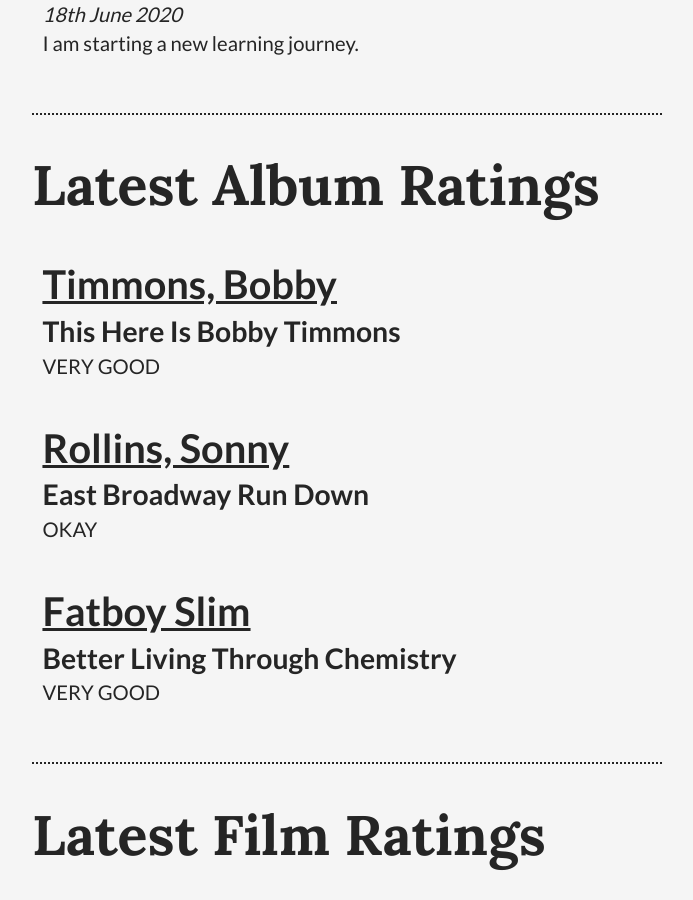
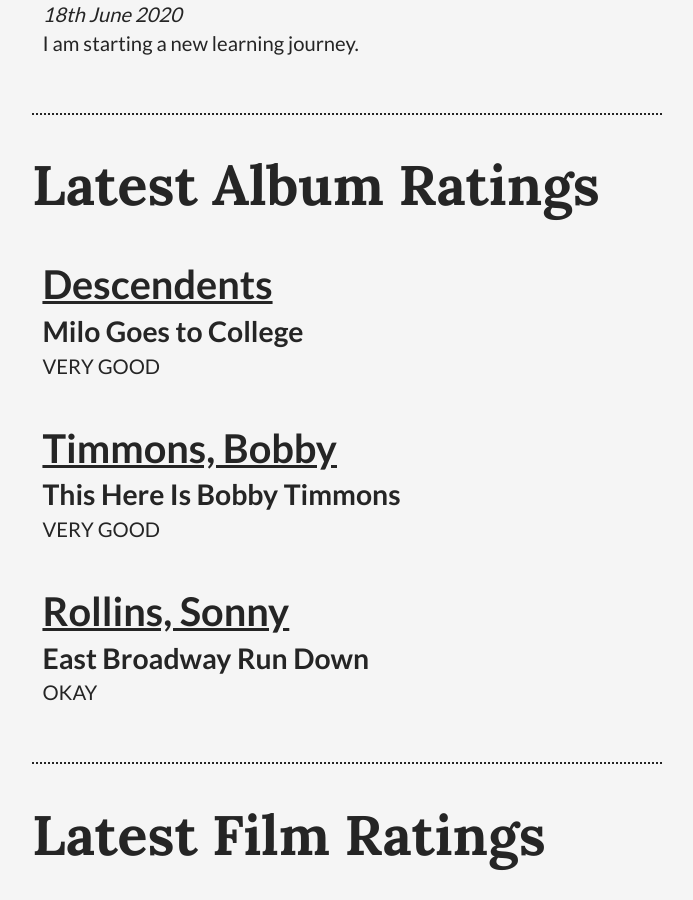
Before and after one commit to thomaswoodcock/thomaswoodcock.github.io, a Jekyll site: the page built from index.html, in a window 1280 px wide and 900 px high, scrolled down 690 px. Shown: the whole window, without its empty margins (293-986 px from the left). Built offline with Jekyll 4.4.1, drawn with Linux system fonts in a browser that asks for light colours.

Commit message:
Adds 'Milo Goes to College'

```diff
--- a/_data/albums.yml
+++ b/_data/albums.yml
@@ -32,3 +32,10 @@
     - 5
   year: 1960
   rating: 6
+
+- id: 6
+  name: Milo Goes to College
+  person:
+    - 6
+  year: 1982
+  rating: 6
--- a/_data/artists.yml
+++ b/_data/artists.yml
@@ -12,3 +12,6 @@
 
 - id: 5
   name: Timmons, Bobby
+
+- id: 6
+  name: Descendents
```
